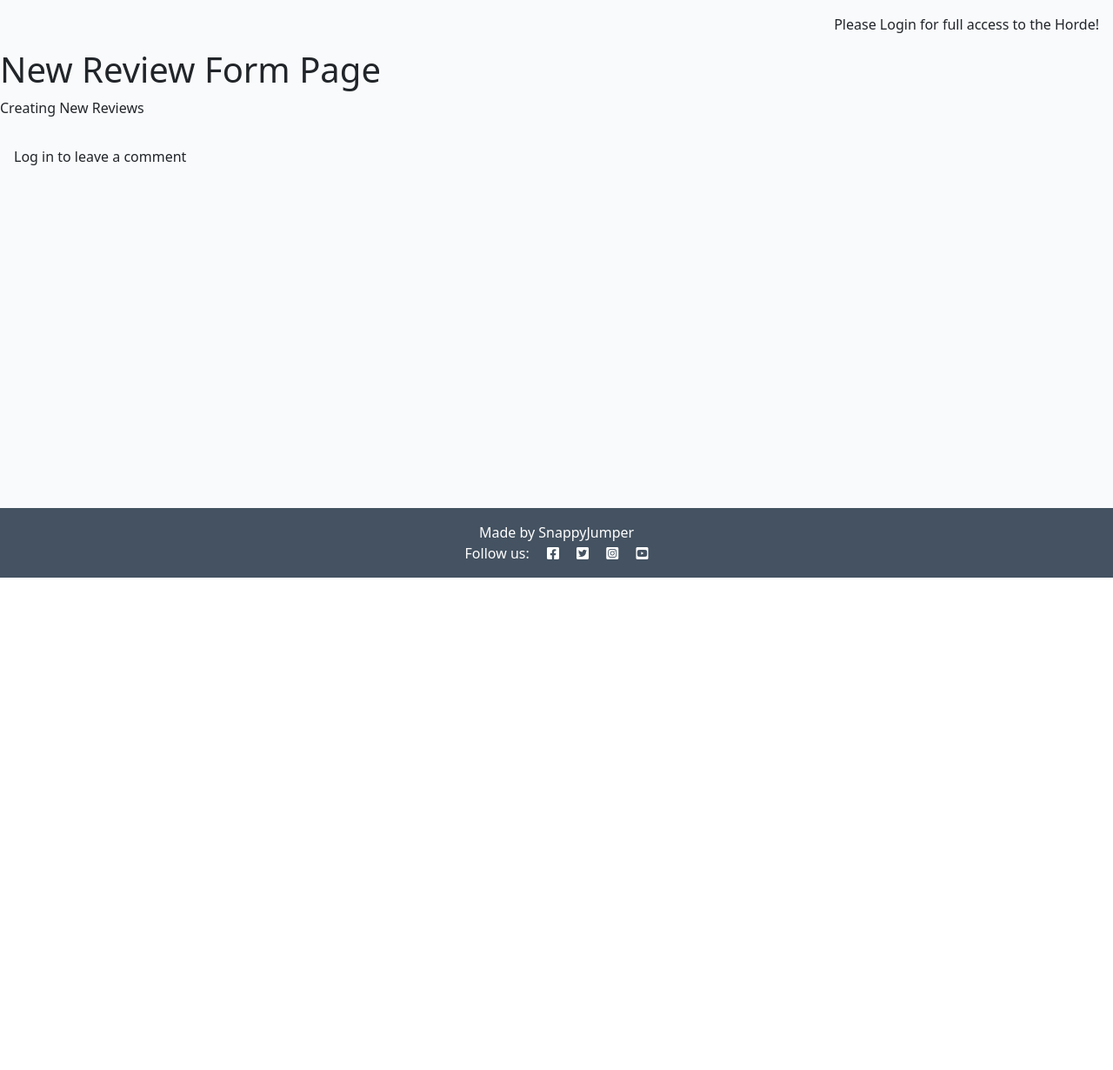
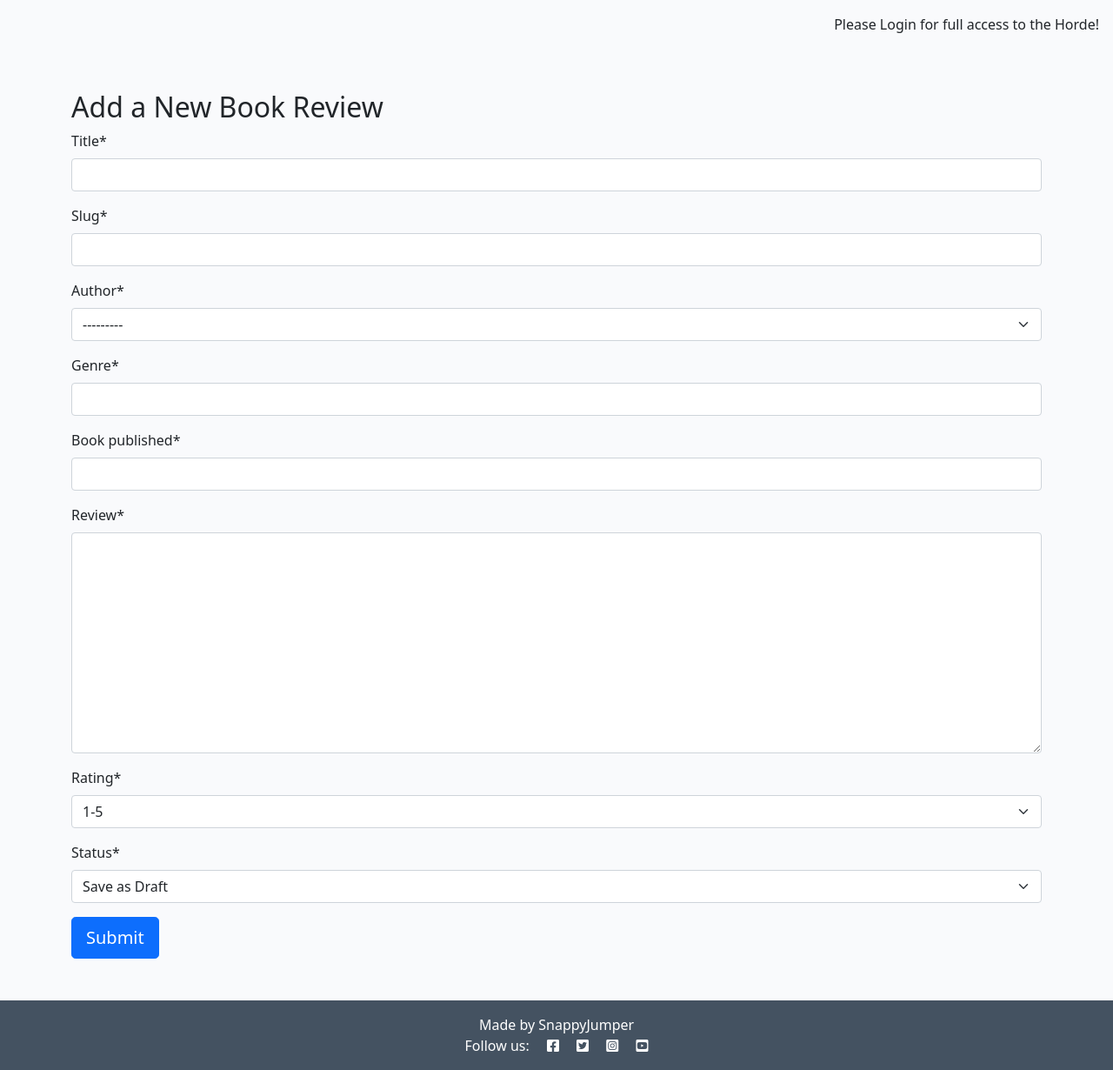
Before and after one commit to SnappyJumper/BookWyrm, a Django app: page /reviews/new-review in a window 1280 px wide. Shown: the part 136-1366 px from the top of the page at 87% size. Before the commit the page ends 800 px from the top, so only its background shows below. Run offline with Django 4.2, Linux system fonts and the light colour scheme; data that the repository does not hold is empty; some libraries are stand-ins or nearby versions.

Commit message:
after attempting to convert the add review form over to a custom form I ran into some issues with getting the review_author to auto assign to the logged in user. I reverted back to using crispy forms and implemented the relevant code in the BookReviewForm and the AddReview class to pass the current user to review_author

```diff
--- a/horde/forms.py
+++ b/horde/forms.py
@@ -1,3 +1,5 @@
+from crispy_forms.helper import FormHelper
+from crispy_forms.layout import Layout, Submit
 from .models import Book, Author
 from django import forms
 
@@ -5,6 +7,12 @@ class BookReviewForm(forms.ModelForm):
     class Meta:
         model = Book
         fields = "__all__"
+        exclude = ['review_author']  # Exclude review_author from the form
+
+    def __init__(self, *args, **kwargs):
+        super().__init__(*args, **kwargs)
+
+
 
 
 class AuthorForm(forms.ModelForm):
--- a/horde/models.py
+++ b/horde/models.py
@@ -30,12 +30,12 @@ class Book(models.Model):
     review = models.TextField()
     rating = models.IntegerField(choices=STAR, default=0)
     status = models.IntegerField(choices=STATUS, default=0)
-    review_author = models.ForeignKey(User, on_delete=models.CASCADE, related_name="horde_books")
+    review_author = models.ForeignKey(User, on_delete=models.CASCADE, related_name="book_reviews")
     created_on = models.DateTimeField(auto_now_add=True)
 
 
     class Meta:
-        ordering = ["title"]
+        ordering = ["created_on"]
 
     def __str__(self):
         return f"Title: {self.title}"
--- a/horde/templates/horde/new_review.html
+++ b/horde/templates/horde/new_review.html
@@ -2,28 +2,16 @@
 {% load crispy_forms_tags %}
 
 {% block content %}
+<div class="container py-5">
+    <h2>Add a New Book Review</h2>
+    <form method="POST">
+        {% csrf_token %}
+        {{ form|crispy }}
+        <div class="col-12">
+          <button type="submit" class="btn btn-primary btn-lg">Submit</button>
+      </div>
 
-<!-- index.html content starts here -->
-<h1>New Review Form Page</h1>
+    </form>
 
-Creating New Reviews
- <div class="col-md-4 card mb-4 mt-3">
-    <div class="card-body">
-      {% if user.is_authenticated %}
-      <h3>Leave a New Review:</h3>
-      <p>Reviewing as: {{ user.username }}</p>
-      <form id="BookReviewForm" method="post"
-        style="margin-top: 1.3em;">
-        {{ book_review_form | crispy }}
-        {% csrf_token %}
-        <button id="submitButton" type="submit"
-          class="btn btn-signup btn-lg">Submit</button>
-      </form>
-      {% else %}
-      <p>Log in to leave a comment</p>
-      {% endif %}
-    </div>
-  </div>
-
-<!-- index.html content ends here -->
+</div>
 {% endblock %}
--- a/horde/urls.py
+++ b/horde/urls.py
@@ -7,7 +7,7 @@ urlpatterns = [
     path("authors/",views.AuthorList.as_view(), name ="authors"),
 
     path("reviews/<slug:slug>/", views.book_review, name="book_review"),
-    path("reviews/new-review", views.new_review, name="new_review"),
+    path("reviews/new-review", views.AddReview.as_view(), name="new_review"),
     path("reviews/<slug:slug>/edit-review", views.book_edit, name="book_edit"),
     path("reviews/<slug:slug>/delete-review", views.book_delete, name ="book_delete" ),
     path("authors/<slug:slug_author>/", views.author_bio, name="author_bio"),
--- a/horde/views.py
+++ b/horde/views.py
@@ -1,6 +1,6 @@
 from django.shortcuts import render, get_object_or_404, reverse, redirect
 from django.views import generic, View
-from django.views.generic import TemplateView, DeleteView
+from django.views.generic import TemplateView, DeleteView, CreateView
 from django.contrib import messages
 from django.http import HttpResponseRedirect
 from django.urls import reverse_lazy
@@ -72,58 +72,27 @@ def author_bio(request, slug_author):
         {"author": author},
     )
 
-def new_review(request):
+class AddReview(View):
 
-    """
-    Takes the data from the book_review_form and saves it to the database
+    template_name = "horde/new_review.html"
 
-    """
+    def get(self, request, *args, **kwargs):
+        form = BookReviewForm()
+        return render(request, self.template_name, {"form": form})
 
-    # if request.method == "POST":
-    #     n_review = BookReviewForm(request.POST)
-    #     if form.is_valid():
-    #         form.save()
-
-    book_review_form = BookReviewForm()
-    if request.method == "POST":
-        book_review_form = BookReviewForm(data=request.POST)
-    if book_review_form.is_valid():
-        book_review_form.save()
+    def post(self, request, *args, **kwargs):
+        form = BookReviewForm(request.POST)
+        if form.is_valid():
+            review = form.save(commit=False)
+            review.review_author = request.user  # Set the logged-in user as the review_author
+            review.save()
+            return redirect(reverse("reviews"))
+        return render(request, self.template_name, {"form": form})
 
 
 
+class AddAuthor(View):
 
-    return render(
-        request,
-        "horde/new_review.html",
-        {
-           "book_review_form": book_review_form
-        },
-    )
-
-# def new_author(request):
-#     """
-#     Creates an instance of the AuthorForm, saves it to the variable author_form and saves it to the database
-#     """
-
-    # author_form = AuthorForm()
-    # if request.method == "POST":
-    #     author_form = AuthorForm(data=request.POST)
-    # if author_form.is_valid():
-
-    #     author_form.save()
-
-    # return render(
-    #     request,
-    #     "horde/new_author.html",
-    #     {
-    #         "author_form": author_form
-    #     }
-    # )
-
-    # return redirect(reverse("authors"))
-
-class AddAuthor(View):
     template_name = "horde/new_author.html"
 
 
@@ -135,27 +104,18 @@ class AddAuthor(View):
 
     def post(self, request):
 
-        new_name = request.POST.get("name")
-        new_slug_author = request.POST.get("slug_author")
-        new_date_of_birth= request.POST.get("date_of_birth")
-        new_nationality = request.POST.get("nationality")
-        new_genre = request.POST.get("genre")
-        new_favourite_book = request.POST.get("favourite_book")
-        new_bio = request.POST.get("bio")
+        template_name = "horde/new_author.html"
 
-        CreateNewAuthor = Author.objects.create(
-            name = new_name,
-            slug_author = new_slug_author,
-            date_of_birth = new_date_of_birth,
-            nationality = new_nationality,
-            genre = new_genre,
-            favourite_book = new_favourite_book,
-            bio = new_bio,
-        )
+    def get(self, request, *args, **kwargs):
+        form = AuthorForm()
+        return render(request, self.template_name, {"form": form})
 
-        CreateNewAuthor.save()
-
-        return redirect(reverse('authors'))
+    def post(self, request, *args, **kwargs):
+        form = AuthorForm(request.POST)
+        if form.is_valid():
+            form.save()
+            return redirect(reverse("authors"))
+        return render(request, self.template_name, {"form": form})
 
 def book_edit(request, slug):
     """
```
Also changed, not shown: horde/templates/horde/new_author.html (+5 -65 lines), horde/migrations/0002_alter_book_review_author.py (added).
